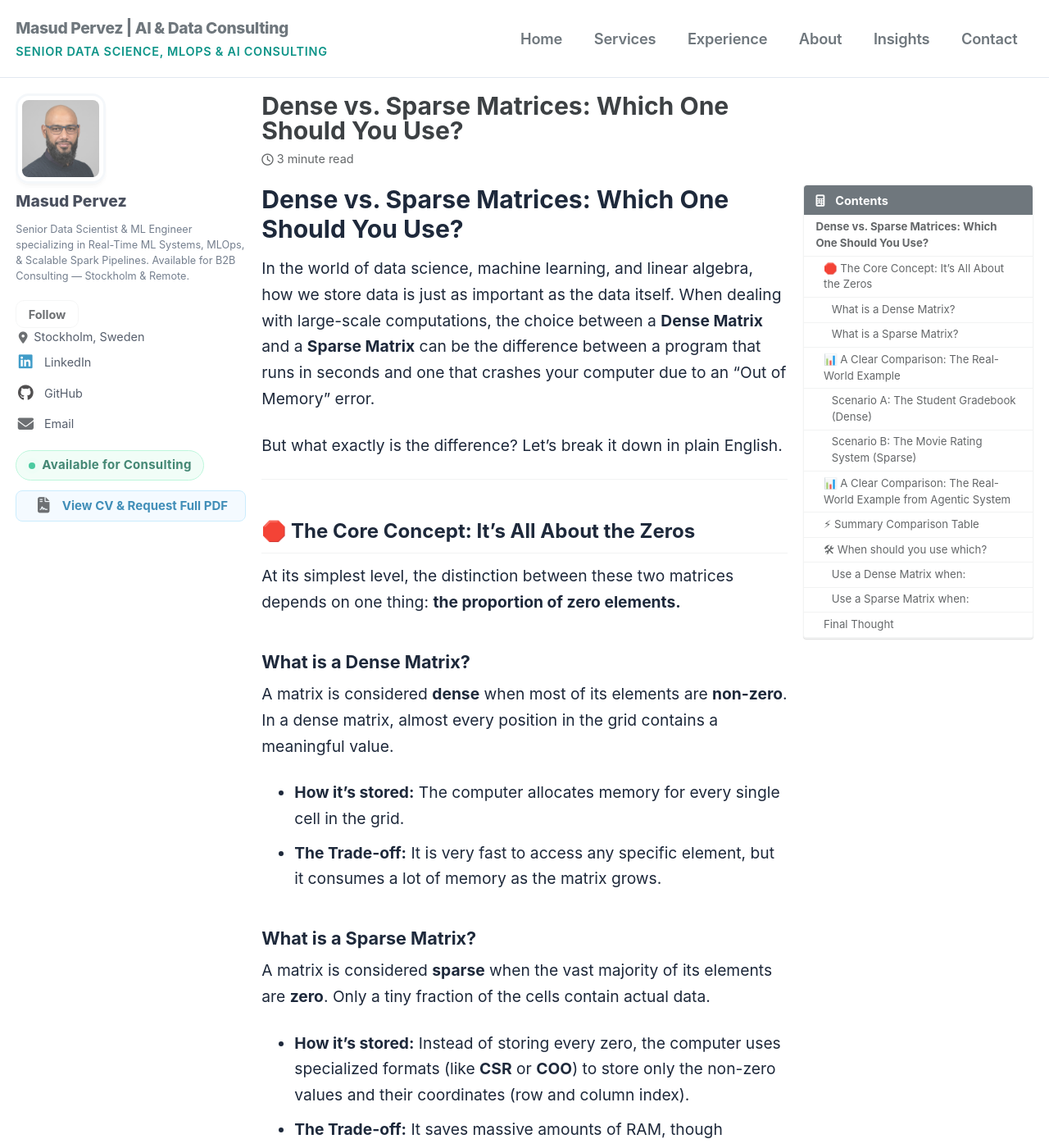
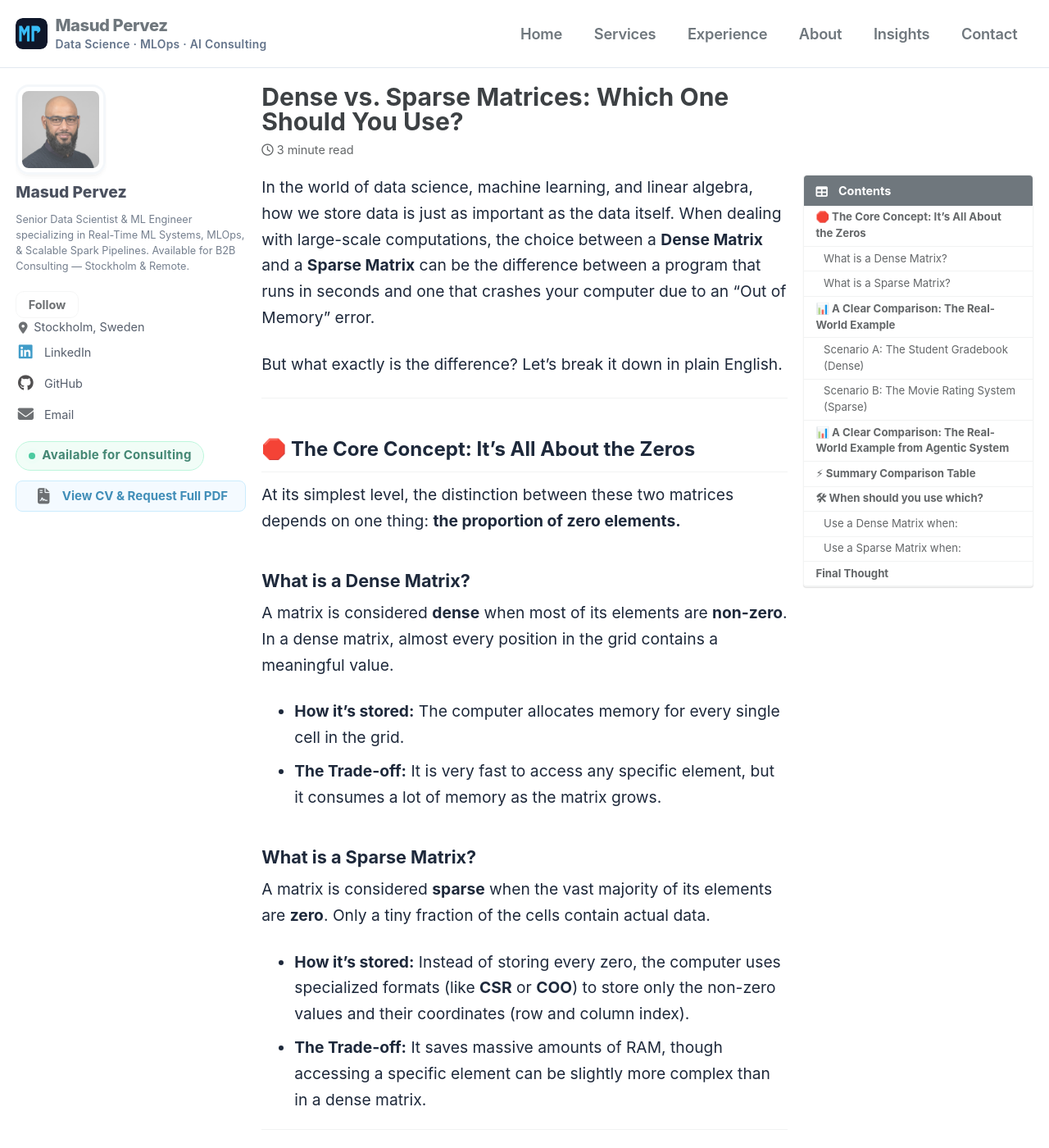
Before and after one commit to masudpervez27/masudpervez27.github.io, a Jekyll site: the page built from _posts/2025-12-10-knowing-the-difference-between-dense-and-sparse-matrix.md, in a window 1280 px wide and 1400 px high. Shown: the whole window at 82% size. Built offline with Jekyll 4.4.1, drawn with Linux system fonts in a browser that asks for light colours; cached includes are drawn as plain includes; some of the changed text lies outside the part shown.

Commit message:
update the title

```diff
--- a/_config.yml
+++ b/_config.yml
@@ -19,15 +19,15 @@ locale                   : "en-US"
 rtl                      : # true, false (default) # turns direction of the page into right to left for RTL languages
 title                    : "Masud Pervez"
 title_separator          : "|"
-subtitle                 : "Senior Data Science, MLOps & AI Consulting"
+subtitle                 : "Data Science · MLOps · AI Consulting"
 name                     : "Masud Pervez" # &name is a YAML anchor which can be *referenced later
 description              : "Senior Data Scientist & ML Engineer specializing in Real-Time ML Systems, MLOps, & Scalable Big Data Pipelines. Available for B2B Consulting via Enskild Firma (F-skatt) in Stockholm & Remote."
 url                      : "https://masudpervez27.github.io" # the base hostname & protocol for your site e.g. "https://mmistakes.github.io"
 baseurl                  : #"/masudpervez27" # the subpath of your site, e.g. "/blog"
 repository               : "masudpervez27/masudpervez27.github.io"
 teaser                   : # path of fallback teaser image, e.g. "/assets/images/500x300.png"
-logo                     : #"/assets/images/apple-touch-icon.png" # path of logo image to display in the masthead, e.g. "/assets/images/88x88.png"
-masthead_title           : "Masud Pervez | AI & Data Consulting"
+logo                     : "/assets/images/mp-monogram.svg" # monogram mark shown in the masthead
+masthead_title           : "Masud Pervez"
 breadcrumbs              : false
 words_per_minute         : 200
 enable_copy_code_button  : # true, false (default)
@@ -162,6 +162,7 @@ exclude:
   - package-lock.json
   - Rakefile
   - README
+  - AGENT.md
   - tmp
   - /docs # ignore Minimal Mistakes /docs
   - /test # ignore Minimal Mistakes /test
@@ -248,6 +249,10 @@ whitelist:
   - jekyll-include-cache
   - jekyll-redirect-from
 
+# Don't publish a public /redirects.json listing every old URL → new URL.
+redirect_from:
+  json: false
+
 
 # Archives
 #  Type
--- a/_includes/head/custom.html
+++ b/_includes/head/custom.html
@@ -1,5 +1,7 @@
 <!-- start custom head snippets -->
 
-<!-- insert favicons. use https://realfavicongenerator.net/ -->
+<!-- favicon: monogram mark -->
+<link rel="icon" type="image/svg+xml" href="{{ '/assets/images/mp-monogram.svg' | relative_url }}">
+<link rel="apple-touch-icon" href="{{ '/assets/images/mp-monogram.svg' | relative_url }}">
 
 <!-- end custom head snippets -->
--- a/_posts/2025-12-10-knowing-the-difference-between-dense-and-sparse-matrix.md
+++ b/_posts/2025-12-10-knowing-the-difference-between-dense-and-sparse-matrix.md
@@ -5,19 +5,19 @@ categories:
   - Linear Algebra
   - Performance
 tags:
-  - NumPy
+  - Sparse Matrix
+  - Dense Matrix
+  - Linear Algebra
   - Memory Optimization
-  - Sparse Matrices
+  - Python
 header:
   teaser: /assets/images/bg-post-resize.jpg
 author_profile: true
 read_time: true
 toc: true
 toc_label: "Contents"
-toc_icon: "calculator"
+toc_icon: "table"
 ---
-
-# Dense vs. Sparse Matrices: Which One Should You Use?
 
 In the world of data science, machine learning, and linear algebra, how we store data is just as important as the
 data itself. When dealing with large-scale computations, the choice between a **Dense Matrix** and a **Sparse
--- a/assets/css/main.scss
+++ b/assets/css/main.scss
@@ -64,15 +64,23 @@ body {
   font-weight: 800;
   letter-spacing: -0.02em;
   color: var(--dark-slate);
+  font-size: 1.05rem;
+  line-height: 1.2;
 }
 
 .site-subtitle {
-  font-size: 0.75rem;
-  color: var(--accent-teal);
+  font-size: 0.72rem;
+  color: #64748b;
   font-weight: 600;
-  text-transform: uppercase;
-  letter-spacing: 0.05em;
+  letter-spacing: 0.02em;
+  text-transform: none;
   display: block;
+  margin-top: 0.15rem;
+}
+
+.site-logo img {
+  max-height: 2rem;
+  border-radius: 8px;
 }
 
 /* Author Sidebar Styling & Links */
```
Also changed, not shown: Gemfile (+31 -4 lines), _pages/cv-redirect.md (+3 -1 lines), _pages/projects-redirect.md (+3 -1 lines), assets/images/apple-touch-icon.png (deleted), assets/images/mp-monogram.svg (added).
